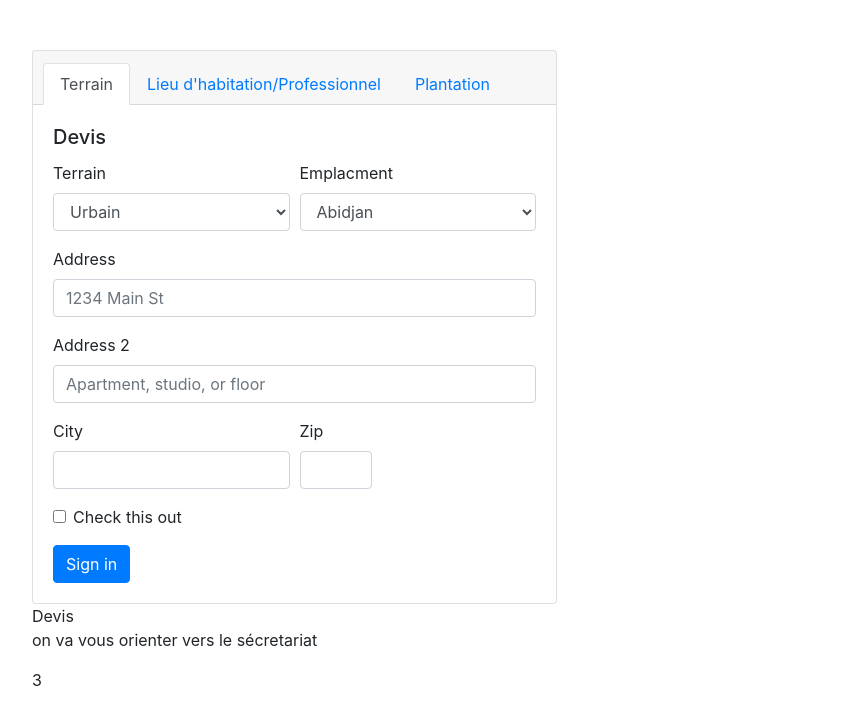
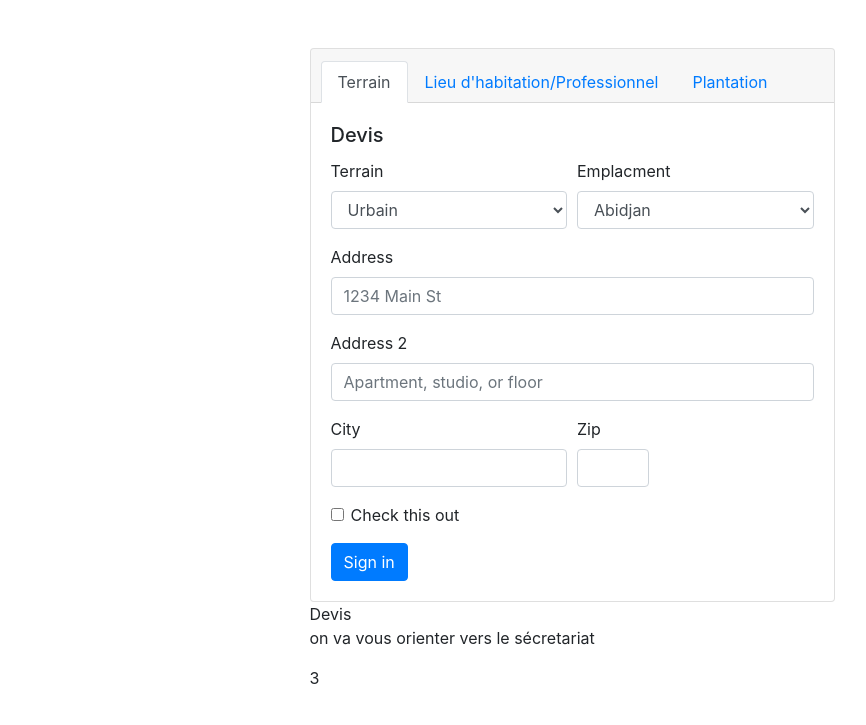
Before and after one commit to danieleric05/irea_bootstrap, a PHP site: page /verif.php in a window 1280 px wide. Shown: the top 725 px of the page, without its empty margins (68-934 px from the left). Run offline with PHP 8.4, Linux system fonts and the light colour scheme.

Commit message:
Paypal 3rd

```diff
--- a/verif.php
+++ b/verif.php
@@ -62,8 +62,8 @@
     <main class="main">
         <div class="container">
 
-            <div id="signupbox" style=" margin-top:50px"
-                class="mainbox col-md-6 col-md-offset-3 col-sm-8 col-sm-offset-2">
+            <div id="signupbox" style="margin-left:auto; margin-right: auto;"
+                class="mainbox mt-5 col-md-6 col-md-offset-3 col-sm-8 col-sm-offset-2">
                 <div class="card">
                     <div class="card-header">
                         <ul class="nav nav-tabs card-header-tabs">
```
